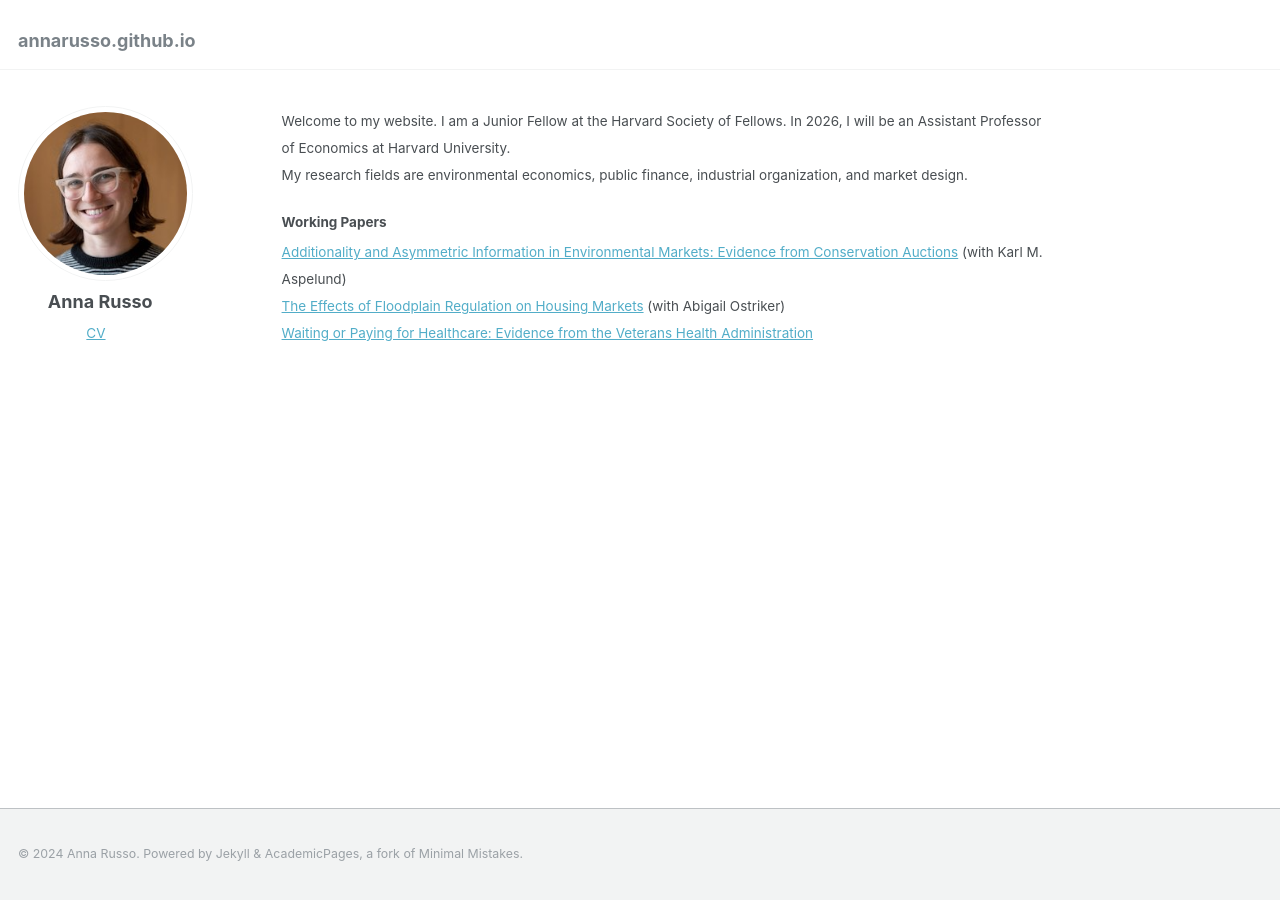
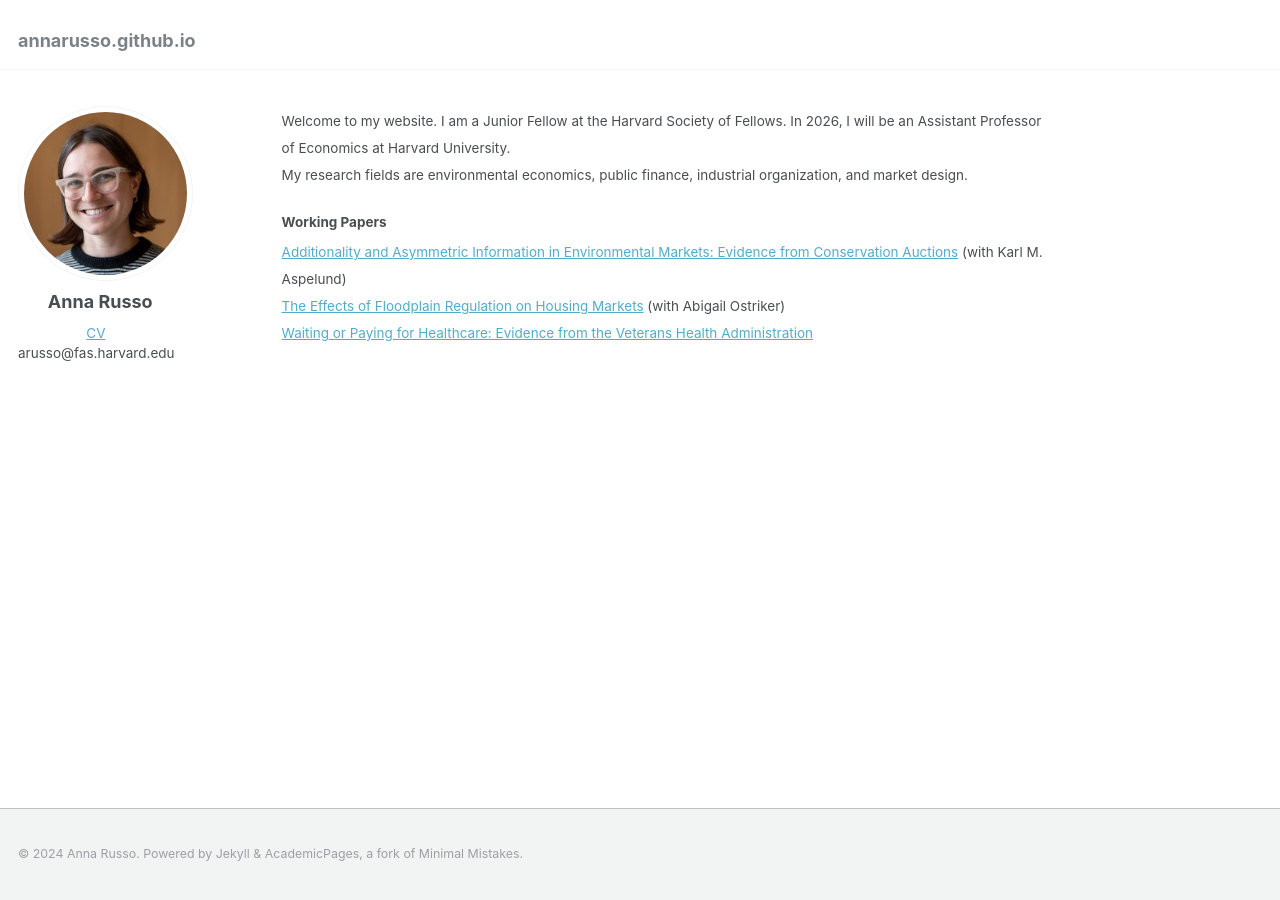
Before and after one commit to annarusso/annarusso.github.io, a Jekyll site: the page built from _pages/about.md, in a window 1280 px wide. Built offline with Jekyll 4.4.1, drawn with Linux system fonts in a browser that asks for light colours.

Commit message:
Update _config.yml

```diff
--- a/_config.yml
+++ b/_config.yml
@@ -24,7 +24,7 @@ author:
   avatar           : "bio-photo-3.png"
   name             : '&nbsp;&nbsp;&nbsp;&nbsp;&nbsp;&nbsp;&nbsp;Anna Russo'
   pronouns         : # example: "she/her"
-  bio              : '&nbsp;&nbsp;&nbsp;&nbsp;&nbsp;&nbsp;&nbsp;&nbsp;&nbsp;&nbsp;&nbsp;&nbsp;&nbsp;&nbsp;&nbsp;&nbsp;&nbsp;&nbsp;<a href="https://annarusso.github.io/files/cv_july2024.pdf">CV</a>'
+  bio              : '&nbsp;&nbsp;&nbsp;&nbsp;&nbsp;&nbsp;&nbsp;&nbsp;&nbsp;&nbsp;&nbsp;&nbsp;&nbsp;&nbsp;&nbsp;&nbsp;&nbsp;&nbsp;<a href="https://annarusso.github.io/files/cv_july2024.pdf">CV</a><br>arusso@fas.harvard.edu'
   location         : #"Earth"
   employer         : #"Red Brick University"
   uri              : # URL
```
